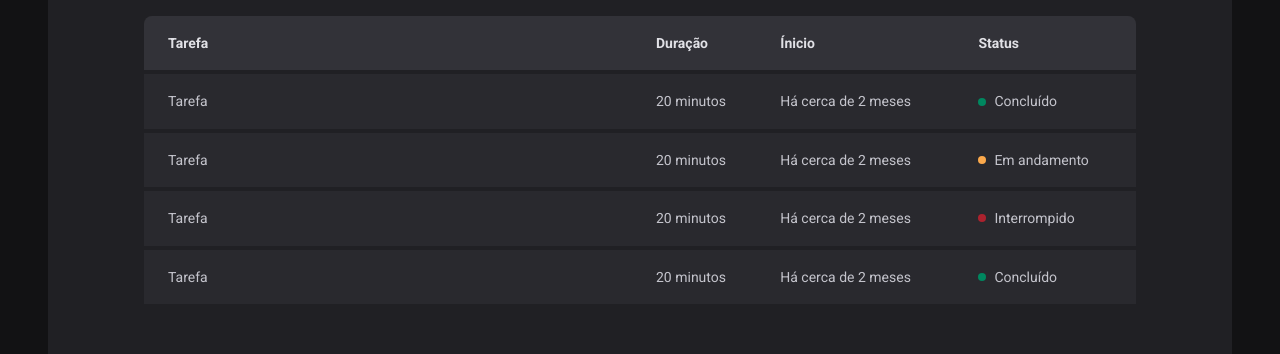
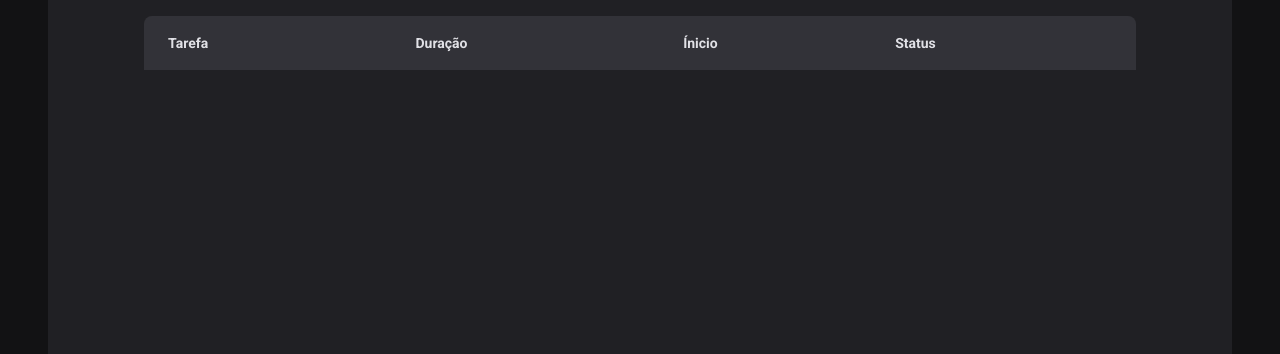
Before and after one commit to bernardoproti/react.js-rocketseat, a React (Vite) app in the folder 02-ignite-timer/: page /history in a window 1280 px wide. Shown: the part 292-646 px from the top of the page. Built offline with nearby package versions, Linux system fonts and the light colour scheme.

Commit message:
feat: history logics

```diff
--- a/02-ignite-timer/src/pages/History/index.tsx
+++ b/02-ignite-timer/src/pages/History/index.tsx
@@ -1,4 +1,6 @@
 import { useContext } from 'react'
+import { formatDistanceToNow } from 'date-fns'
+import { ptBR } from 'date-fns/locale'
 import { CyclesContext } from '../../contexts/CycleContext'
 import { HistoryContainer, HistoryList, Status } from './styles'
 
@@ -20,38 +22,34 @@ export function History() {
             </tr>
           </thead>
           <tbody>
-            <tr>
-              <td>Tarefa</td>
-              <td>20 minutos</td>
-              <td>Há cerca de 2 meses</td>
-              <td>
-                <Status statusColor="green">Concluído</Status>
-              </td>
-            </tr>
-            <tr>
-              <td>Tarefa</td>
-              <td>20 minutos</td>
-              <td>Há cerca de 2 meses</td>
-              <td>
-                <Status statusColor="yellow">Em andamento</Status>
-              </td>
-            </tr>
-            <tr>
-              <td>Tarefa</td>
-              <td>20 minutos</td>
-              <td>Há cerca de 2 meses</td>
-              <td>
-                <Status statusColor="red">Interrompido</Status>
-              </td>
-            </tr>
-            <tr>
-              <td>Tarefa</td>
-              <td>20 minutos</td>
-              <td>Há cerca de 2 meses</td>
-              <td>
-                <Status statusColor="green">Concluído</Status>
-              </td>
-            </tr>
+            {cycles.map(cycle => {
+              return (
+                <tr key={cycle.id}>
+                  <td>{cycle.task}</td>
+                  <td>{cycle.minutesAmount} minutos</td>
+                  <td>{formatDistanceToNow(cycle.startDate, {
+                    addSuffix: true,
+                    locale: ptBR,
+                  })}
+                  </td>
+                  <td>
+                    {
+                      cycle.finishedDate &&
+                        <Status statusColor="green">Concluído</Status>
+                    }
+                    {
+                      cycle.interruptedDate &&
+                        <Status statusColor="red">Interrompido</Status>
+                    }
+                    {
+                      (!cycle.finishedDate && !cycle.interruptedDate) &&
+                        <Status statusColor="yellow">Em andamento</Status>
+                    }
+
+                  </td>
+                </tr>
+              )
+            })}
           </tbody>
         </table>
       </HistoryList>
--- a/02-ignite-timer/src/pages/Home/components/NewCycleForm/index.tsx
+++ b/02-ignite-timer/src/pages/Home/components/NewCycleForm/index.tsx
@@ -34,6 +34,7 @@ export function NewCycleForm() {
         disabled={!!activeCycle}
         {...register('minutesAmount', { valueAsNumber: true })}
       />
+
       <span>minutos.</span>
     </FormContainer>
   )
--- a/02-ignite-timer/src/pages/Home/components/NewCycleForm/styles.ts
+++ b/02-ignite-timer/src/pages/Home/components/NewCycleForm/styles.ts
@@ -1,3 +1,5 @@
+/* Atualizações no arquivo de estilos */
+
 import styled from 'styled-components'
 
 export const FormContainer = styled.div`
@@ -42,4 +44,16 @@ export const TaskInput = styled(BaseInput)`
 
 export const MinutesAmountInput = styled(BaseInput)`
   width: 4rem;
+  text-align: center;
+
+  & {
+    -webkit-appearance: textfield;
+    -moz-appearance: textfield;
+    appearance: textfield;
+
+    &::-webkit-inner-spin-button,
+    &::-webkit-outer-spin-button {
+      -webkit-appearance: none;
+    }
+  }
 `
```
